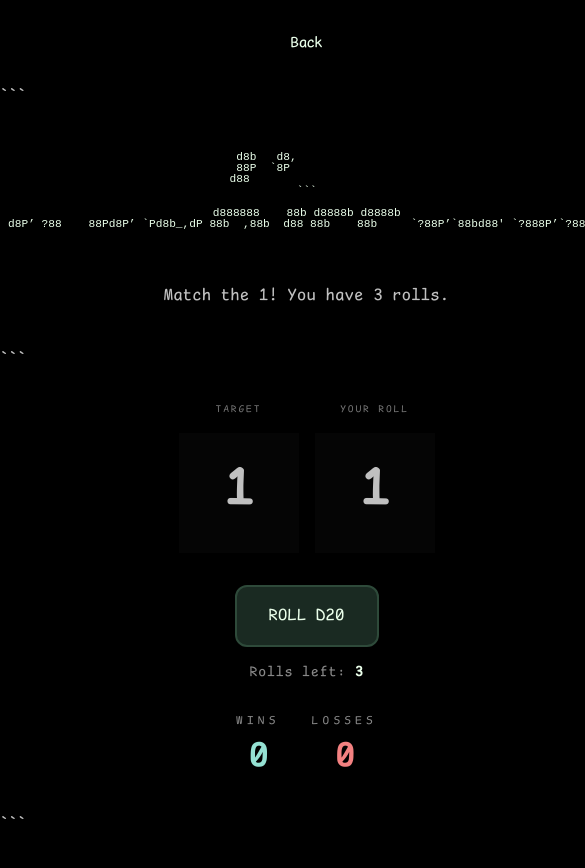
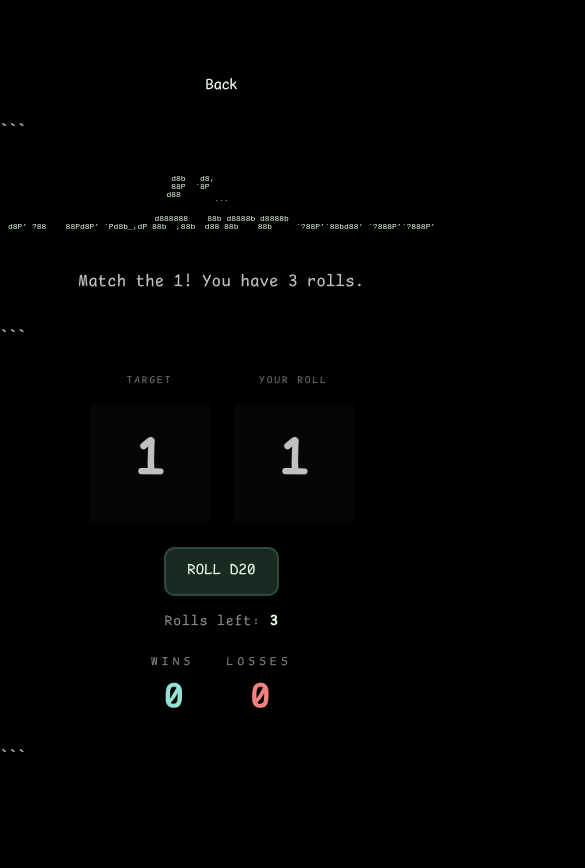
Before and after one commit to mborsare/mikeb.work, a plain HTML site: page dice.html in a window 390 px wide. Shown: the top 868 px of the page, 585 px wide, since content can reach past the window. After the commit the page ends 844 px from the top, so only its background shows below. Drawn offline with Linux system fonts and the light colour scheme.

Commit message:
Update dice.html

````diff
--- a/dice.html
+++ b/dice.html
@@ -66,15 +66,15 @@
       white-space: pre;
       line-height: 1;
       color: var(--seal);
-      font-size: 0.3rem;
+      font-size: 0.7rem;
       text-align: center;
     }
 
     .dice-container {
       display: flex;
+      flex-wrap: wrap;
       justify-content: center;
       gap: 3rem;
-      justify-items: center;
     }
 
     .die-slot {
@@ -227,12 +227,12 @@
       }
 
       .container {
-        gap: 2rem;
+        gap: 1.5rem;
         padding: 2rem 0.5rem;
       }
 
       .dice-container {
-        gap: 1rem;
+        gap: 1.5rem;
       }
 
       .die-number {
@@ -245,11 +245,16 @@
       }
 
       .ascii-title {
-        font-size: 0.2rem;
+        font-size: 0.5rem;
       }
 
       .score-board {
         gap: 2rem;
+      }
+
+      button {
+        padding: 1em 1.5em;
+        font-size: 0.9rem;
       }
     }
   </style>
@@ -263,7 +268,7 @@
     </nav>
 
 ```
-<pre class="ascii-title" style="font-size: .7rem;">
+<pre class="ascii-title">
   d8b   d8,
   88P  `8P
  d88
````
